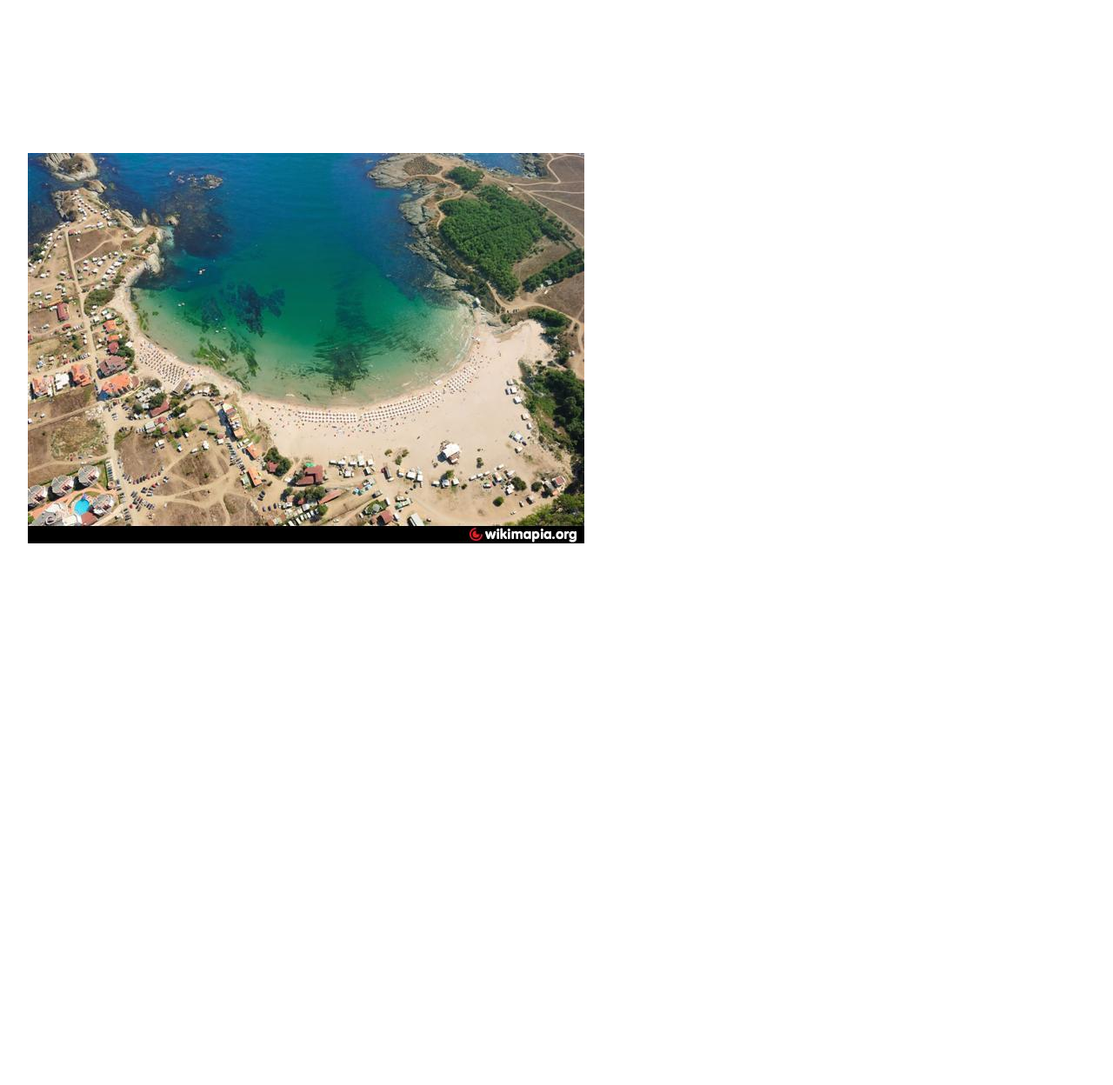
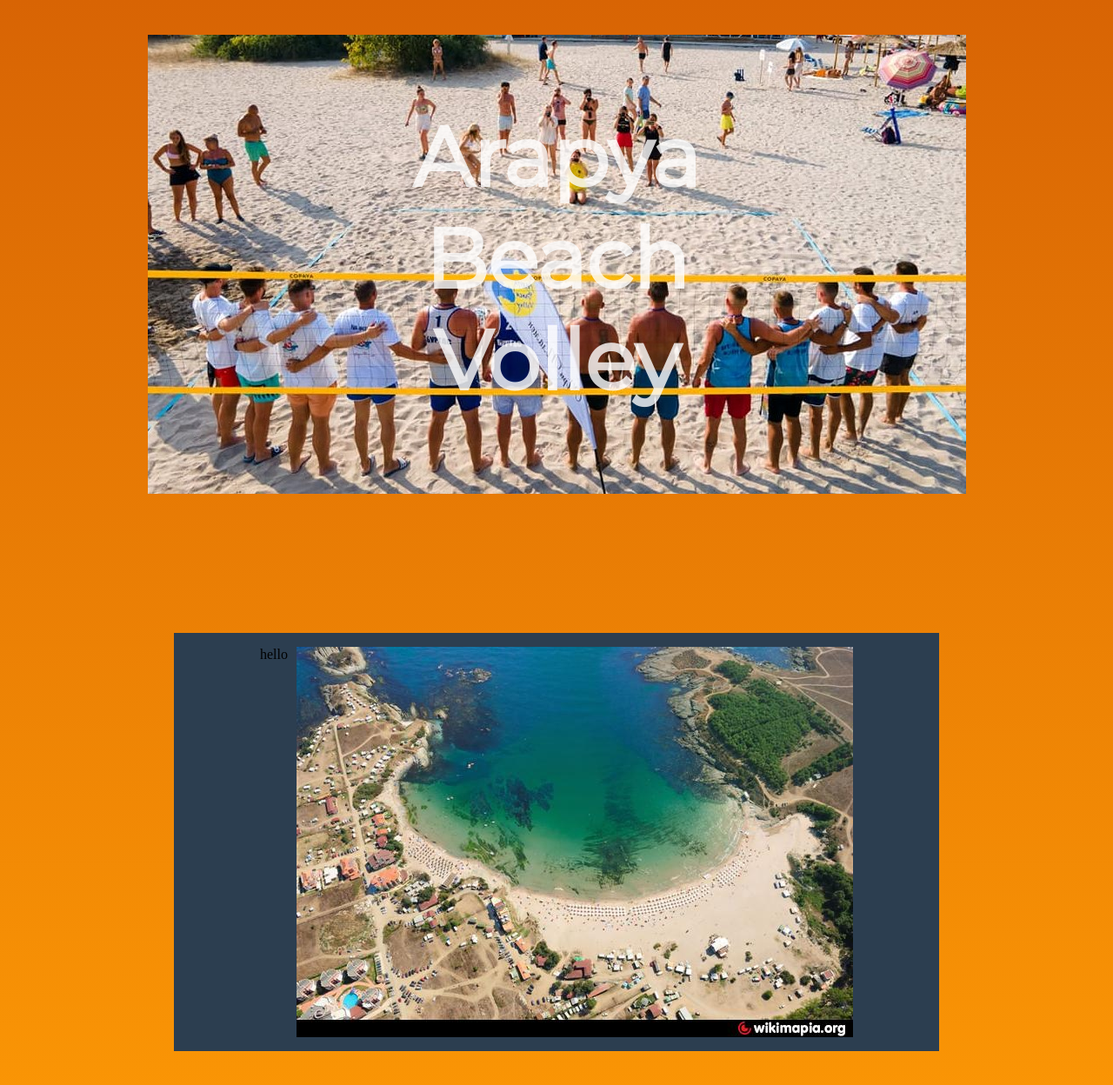
Before and after one commit to IAndreev1/Arapya-Beach-Volley, a Vue app in the folder arapyaVolley/: page / in a window 1280 px wide. Shown: the top 1248 px of the page at 87% size. Before the commit the page ends 800 px from the top, so only its background shows below. Built offline with nearby package versions, Linux system fonts and the light colour scheme.

Commit message:
Basic start ideas.

```diff
--- a/arapyaVolley/src/App.vue
+++ b/arapyaVolley/src/App.vue
@@ -1,73 +1,63 @@
-<script setup>
-import { RouterLink, RouterView } from 'vue-router'
-import HelloWorld from './components/HelloWorld.vue'
 
+
+<template>
+  <head>
+    <link href="https://fonts.googleapis.com/css?family=Montserrat&display=swap" rel="stylesheet">
+  </head>
+  <div class="conteiner">
+    <img src="./components/icons/FIRST.jpg" class = "bigPhoto">
+    <h1 class = "textA">Arapya Beach Volley</h1>
+  </div>
+  <field image= '1' src = "src/components/icons/arapq.jpg"/>
+
+
+</template>
+
+
+
+<script >
+import {RouterLink, RouterView} from 'vue-router'
+import HelloWorld from './components/Field.vue'
+import Field from "@/components/Field.vue";
+import field from "@/components/Field.vue";
+
+export default {
+  name: "App",
+  components: {
+  field : field
+
+  }
+}
 </script>
 
-<template>
-  <img src="./components/icons/arapq.jpg">
-</template>
+<style scoped>
 
-<style scoped>
-header {
-  line-height: 1.5;
-  max-height: 100vh;
+.conteiner {
+  position: relative;
+  text-align: center;
+  color: black;
+  display: flex;
+  justify-content: center;
 }
 
-.logo {
-  display: block;
-  margin: 0 auto 2rem;
+.textA {
+  position: absolute;
+  top: 50%;
+  left: 50%;
+  transform: translate(-50%, -70%); /* Center horizontally and vertically */
+  font-family: 'Montserrat', sans-serif; /* Apply the Montserrat font */
+  font-size: 6em; /* Adjust the font size as needed */
+  opacity: 0.8;
+  color:white ;
 }
 
-nav {
-  width: 100%;
-  font-size: 12px;
-  text-align: center;
-  margin-top: 2rem;
+.bigPhoto {
+
 }
 
-nav a.router-link-exact-active {
-  color: var(--color-text);
-}
-
-nav a.router-link-exact-active:hover {
-  background-color: transparent;
-}
-
-nav a {
-  display: inline-block;
-  padding: 0 1rem;
-  border-left: 1px solid var(--color-border);
-}
-
-nav a:first-of-type {
-  border: 0;
-}
 
 @media (min-width: 1024px) {
-  header {
-    display: flex;
-    place-items: center;
-    padding-right: calc(var(--section-gap) / 2);
-  }
 
-  .logo {
-    margin: 0 2rem 0 0;
-  }
 
-  header .wrapper {
-    display: flex;
-    place-items: flex-start;
-    flex-wrap: wrap;
-  }
-
-  nav {
-    text-align: left;
-    margin-left: -1rem;
-    font-size: 1rem;
-
-    padding: 1rem 0;
-    margin-top: 1rem;
-  }
 }
 </style>
--- a/arapyaVolley/src/assets/base.css
+++ b/arapyaVolley/src/assets/base.css
@@ -38,36 +38,18 @@
 
 @media (prefers-color-scheme: dark) {
     :root {
-    --color-background: var(--vt-c-black);
-    --color-background-soft: var(--vt-c-black-soft);
-    --color-background-mute: var(--vt-c-black-mute);
 
-    --color-border: var(--vt-c-divider-dark-2);
-    --color-border-hover: var(--vt-c-divider-dark-1);
-
-    --color-heading: var(--vt-c-text-dark-1);
-    --color-text: var(--vt-c-text-dark-2);
     }
 }
 
 *,
 *::before,
 *::after {
-  box-sizing: border-box;
-  margin: 0;
-  font-weight: normal;
+
 }
 
+
 body {
-  min-height: 100vh;
-  color: var(--color-text);
-  background: var(--color-background);
-  transition: color 0.5s, background-color 0.5s;
-  line-height: 1.6;
-  font-family: Inter, -apple-system, BlinkMacSystemFont, 'Segoe UI', Roboto, Oxygen, Ubuntu,
-    Cantarell, 'Fira Sans', 'Droid Sans', 'Helvetica Neue', sans-serif;
-  font-size: 15px;
-  text-rendering: optimizeLegibility;
-  -webkit-font-smoothing: antialiased;
-  -moz-osx-font-smoothing: grayscale;
+    background: linear-gradient(0deg, #FE9B05 0%, #D86404 100%);
+    animation: pulsate 5s ease-in-out infinite;
 }
--- a/arapyaVolley/src/assets/main.css
+++ b/arapyaVolley/src/assets/main.css
@@ -11,25 +11,17 @@
 a,
 .green {
   text-decoration: none;
-  color: hsla(160, 100%, 37%, 1);
-  transition: 0.4s;
+
+
 }
 
 @media (hover: hover) {
   a:hover {
-    background-color: hsla(160, 100%, 37%, 0.2);
+
   }
 }
 
 @media (min-width: 1024px) {
-  body {
-    display: flex;
-    place-items: center;
-  }
 
-  #app {
-    display: grid;
-    grid-template-columns: 1fr 1fr;
-    padding: 0 2rem;
-  }
+
 }
--- /dev/null
+++ b/arapyaVolley/src/components/Field.vue
@@ -0,0 +1,43 @@
+<template>
+  <div class = "infoBlog">
+    <div>hello</div>
+    <img :src="src"/>
+  </div>
+
+
+</template>
+
+
+<script>
+
+
+export default {
+  props: {
+
+    src:String
+  },
+
+}
+
+
+</script>
+
+<style scoped>
+.container {
+  display: flex;
+  align-items: center; /* Align items vertically in the center */
+}
+img {
+  margin-left: 10px; /* Add some margin between the text and the image */
+}
+.infoBlog{
+  margin: 10em;
+  width: ;
+  background: #2c3e50;
+  padding: 1em;
+  display: flex;
+  justify-content: center;
+  flex: 1; /* Allow the "hello" text to expand and take available space */
+  text-align: center; /* Center the text horizontally */
+}
+</style>
--- a/arapyaVolley/src/components/HelloWorld.vue
+++ /dev/null
@@ -1,39 +0,0 @@
-<script setup>
-defineProps({
-  msg: {
-    type: String,
-    required: true
-  }
-})
-</script>
-
-<template>
-
-
-
-</template>
-
-<style scoped>
-h1 {
-  font-weight: 500;
-  font-size: 2.6rem;
-  position: relative;
-  top: -10px;
-}
-
-h3 {
-  font-size: 1.2rem;
-}
-
-.greetings h1,
-.greetings h3 {
-  text-align: center;
-}
-
-@media (min-width: 1024px) {
-  .greetings h1,
-  .greetings h3 {
-    text-align: left;
-  }
-}
-</style>
```
Also changed, not shown: arapyaVolley/src/components/icons/FIRST.jpg (added). Lines whose indentation alone changed are shown as unchanged.
